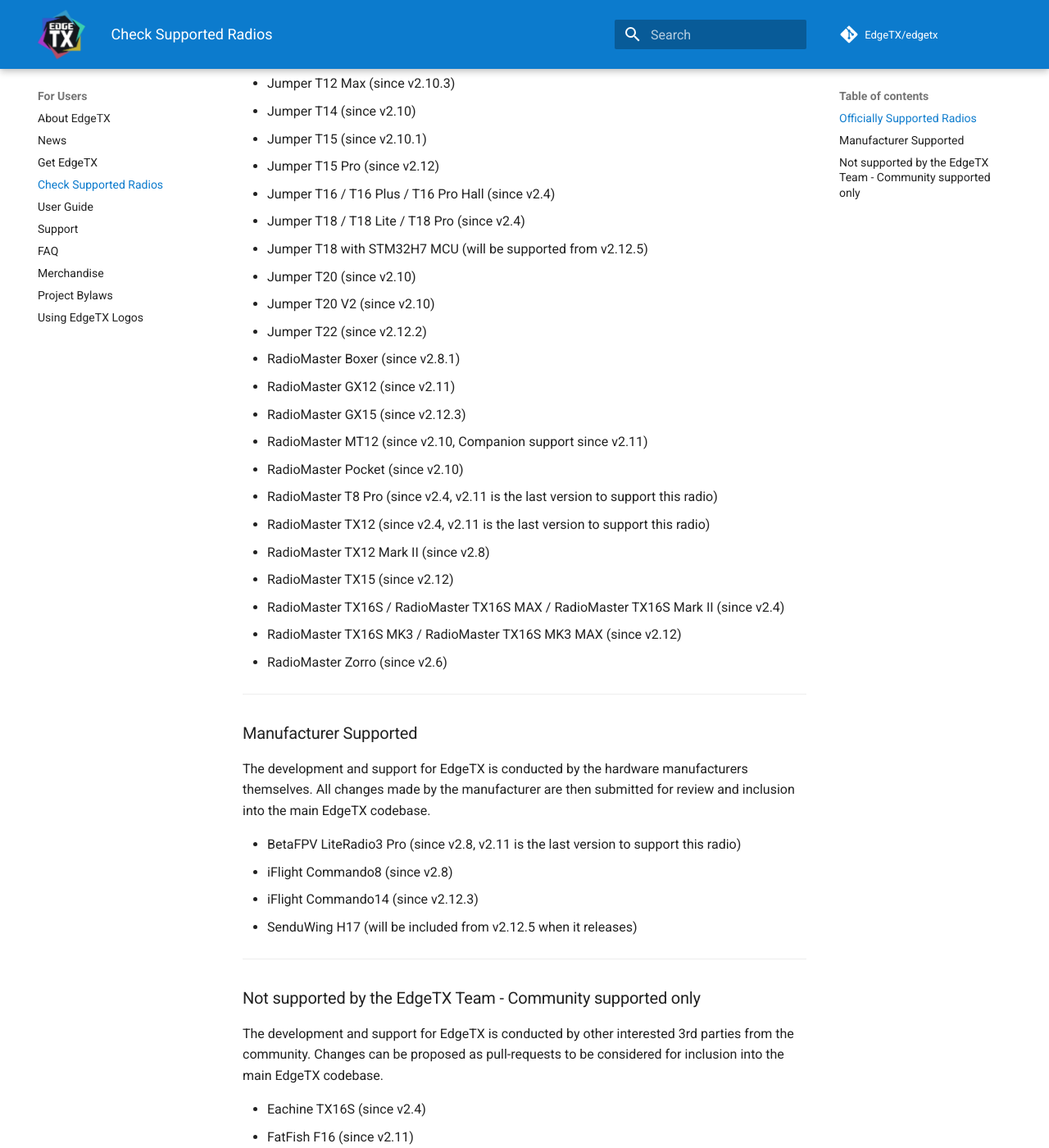
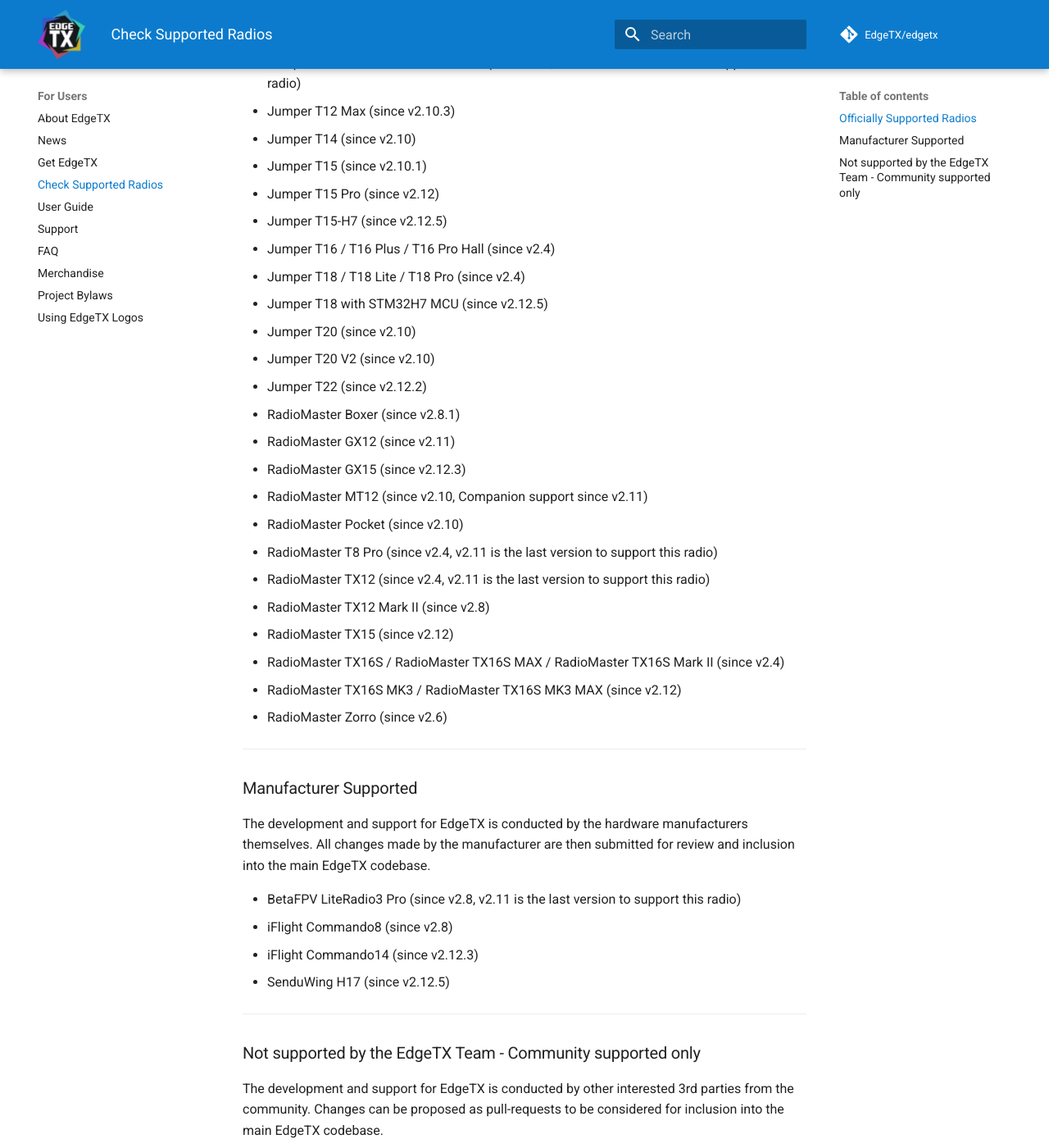
Before and after one commit to EdgeTX/edgetx.github.io, an MkDocs documentation site: the page built from docs/supportedradios.md, in a window 1280 px wide and 1400 px high, scrolled down 980 px. Shown: the whole window at 82% size. Built offline with MkDocs 1.6.1 and Material for MkDocs 9.7.7, drawn with Linux system fonts in a browser that asks for light colours; comment, search, counter and statistics services are not loaded; some of the changed text lies outside the part shown.

Commit message:
Add radios supported from v2.12.5
Co-Authored-By: Claude Opus 5.5 <noreply@anthropic.com>

```diff
--- a/docs/supportedradios.md
+++ b/docs/supportedradios.md
@@ -14,6 +14,7 @@ The development and support for EdgeTX is conducted by the EdgeTX core developme
 * Flysky ST16[^4] (limited support since v2.11)
 * HelloRadioSky V12 (since v2.12.3)
 * HelloRadioSky V14 (since v2.11), LCD variant (since v2.12.3)
+* HelloRadioSky V15 (since v2.12.5)
 * HelloRadioSky V16 (since v2.11)
 * Jumper Bumblebee (since v2.10.5)
 * Jumper T-Lite / T-Lite v2 (since v2.4, v2.11 is the last version to support this radio)
@@ -25,9 +26,10 @@ The development and support for EdgeTX is conducted by the EdgeTX core developme
 * Jumper T14 (since v2.10)
 * Jumper T15 (since v2.10.1)
 * Jumper T15 Pro (since v2.12)
+* Jumper T15-H7 (since v2.12.5)
 * Jumper T16 / T16 Plus / T16 Pro Hall (since v2.4)
 * Jumper T18 / T18 Lite / T18 Pro (since v2.4)
-* Jumper T18 with STM32H7 MCU (will be supported from v2.12.5)
+* Jumper T18 with STM32H7 MCU (since v2.12.5)
 * Jumper T20 (since v2.10)
 * Jumper T20 V2 (since v2.10)
 * Jumper T22 (since v2.12.2)
@@ -58,7 +60,7 @@ The development and support for EdgeTX is conducted by the hardware manufacturer
 * BetaFPV LiteRadio3 Pro (since v2.8, v2.11 is the last version to support this radio)
 * iFlight Commando8 (since v2.8)
 * iFlight Commando14 (since v2.12.3)
-* SenduWing H17 (will be included from v2.12.5 when it releases)
+* SenduWing H17 (since v2.12.5)
 
 ---
 
```
